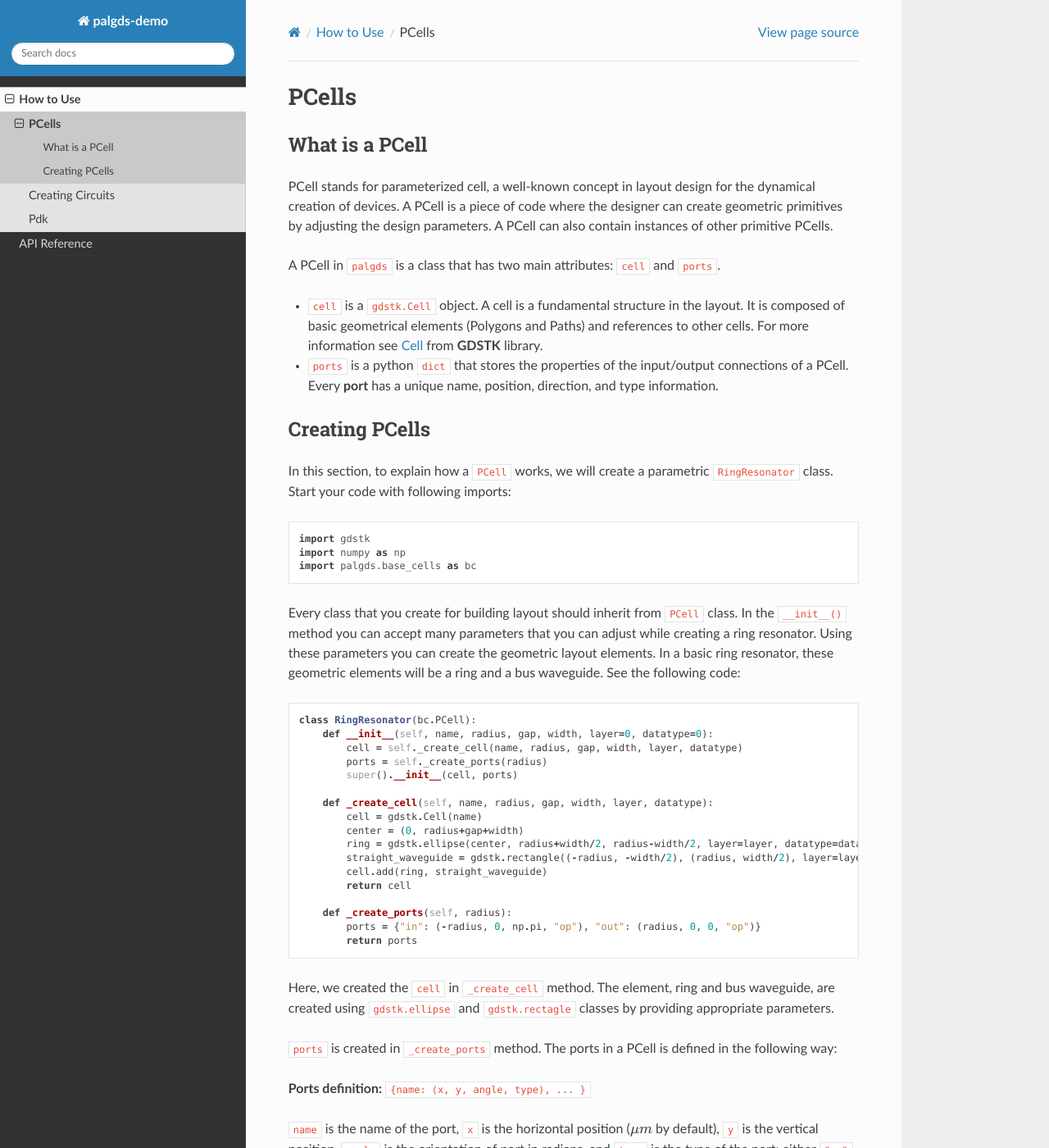
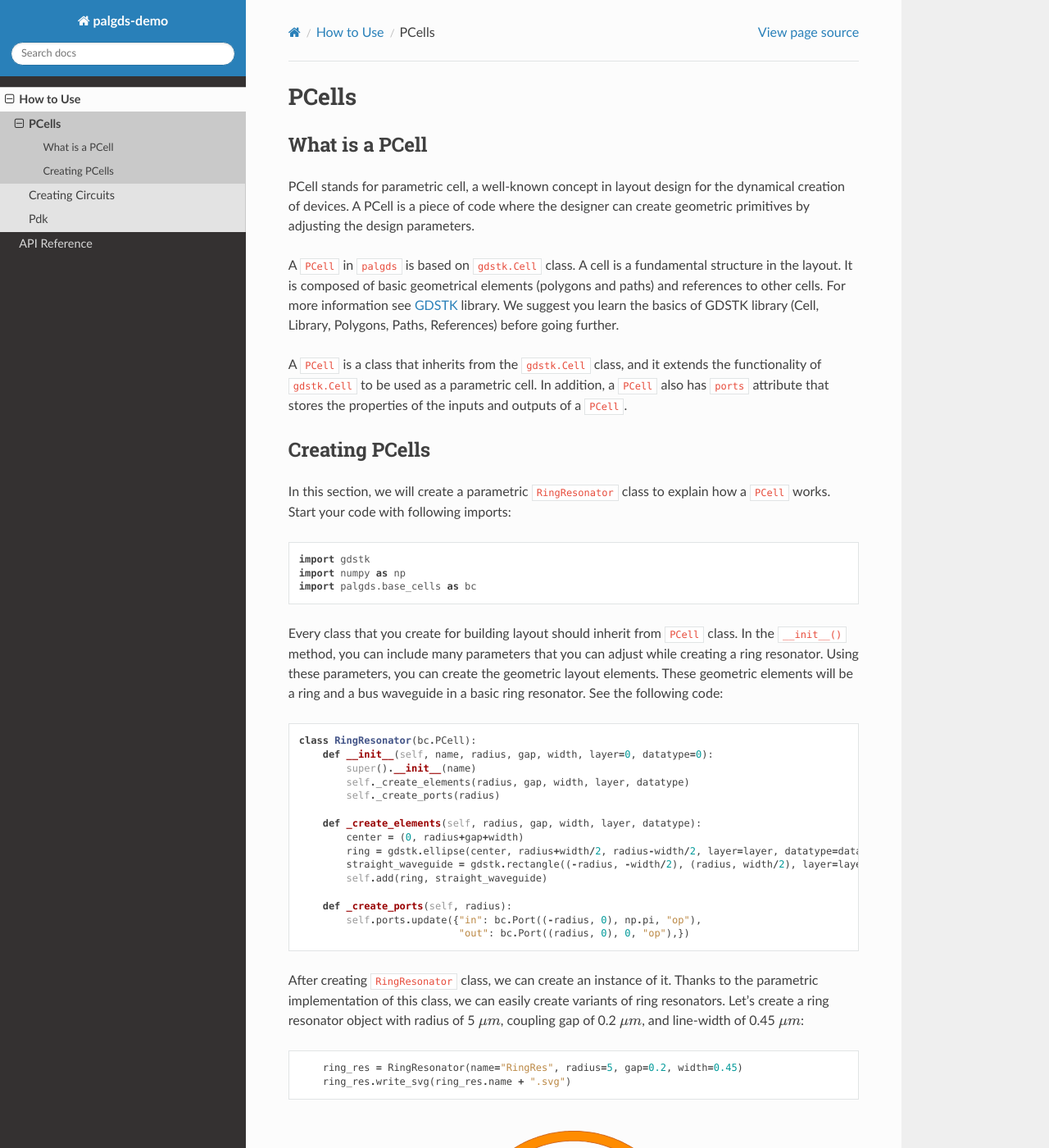
Before and after one commit to kazimgorgulu/documentation-with-sphinx, a Sphinx documentation site: the page built from docs/pcell.rst, in a window 1280 px wide and 1400 px high. Shown: the whole window at 82% size. Built offline with Sphinx 7.4.7 and the Read the Docs theme 2.0.0, drawn with Linux system fonts in a browser that asks for light colours; some of the changed text lies outside the part shown.

Commit message:
update on docs

```diff
--- a/docs/_tutorial/example1.py
+++ b/docs/_tutorial/example1.py
@@ -4,11 +4,12 @@
 
 from palgds.circuit import Circuit
 
-def draw(cell):
-    bb = cell.bounding_box()
+def draw(pcell):
+    """ svg export function from gdstk library."""
+    bb = pcell.bounding_box()
     scaling = 300 / (1.1 * (bb[1][0] - bb[0][0]))
-    name = (cell.name + ".svg")
-    cell.write_svg(
+    name = (pcell.name + ".svg")
+    pcell.write_svg(
         name,
         scaling=scaling,
         background="none",
@@ -16,77 +17,65 @@
         label_style={(3, 2): {"stroke": "red", "fill": "none", "font-size": "32px"}},
         pad="5%",
     )
-    print(f"Saving {name} (scaling {scaling})")
+    # print(f"Saving {name} (scaling {scaling})")
 
 # RingResonator PCell class example:
 class RingResonator(bc.PCell):
     def __init__(self, name, radius, gap, width, layer=0, datatype=0):
-        cell = self._create_cell(name, radius, gap, width, layer, datatype)
-        ports = self._create_ports(radius)
-        super().__init__(cell, ports)
+        super().__init__(name)
+        self._create_elements(radius, gap, width, layer, datatype)
+        self._create_ports(radius)
 
-    def _create_cell(self, name, radius, gap, width, layer, datatype):
-        cell = gdstk.Cell(name)
+    def _create_elements(self, radius, gap, width, layer, datatype):
         center = (0, radius+gap+width)
         ring = gdstk.ellipse(center, radius+width/2, radius-width/2, layer=layer, datatype=datatype, tolerance=2e-4)
         straight_waveguide = gdstk.rectangle((-radius, -width/2), (radius, width/2), layer=layer, datatype=datatype)
-        cell.add(ring, straight_waveguide)
-        return cell
+        self.add(ring, straight_waveguide)
 
     def _create_ports(self, radius):
-        ports = {"in": (-radius, 0, np.pi, "op"), "out": (radius, 0, 0, "op")}
-        return ports
+        self.ports.update({"in": bc.Port((-radius, 0), np.pi, "op"),
+                           "out": bc.Port((radius, 0), 0, "op"),})
 
 if __name__ == "__main__":
     ring_res = RingResonator(name="RingRes", radius=5, gap=0.2, width=0.45)
-    ring_res.cell.write_svg(ring_res.name + ".svg")
-    draw(ring_res.cell)
+    ring_res.write_svg(ring_res.name + ".svg")
     lib = gdstk.Library()
-    lib.add(ring_res.cell, *ring_res.cell.dependencies(True))
-    lib.write_gds("ring_resonator.gds", max_points=4000)
-
-
-ring_res = RingResonator(name="RingRes", radius=10, gap=0.2, width=0.45)
-lib = gdstk.Library()
-lib.add(ring_res.cell, *ring_res.cell.dependencies(True))
-lib.write_gds("ring_resonator.gds",max_points=4000)
+    lib.add(ring_res, *ring_res.dependencies(True))
+    lib.write_gds("RingRes.gds", max_points=4000)
+    draw(ring_res)
+    print(ring_res)
+    print(ring_res.ports)
 
 
 
-# In the following lines we will create connect two ring resonators in a circuit:
+import os
+path = os.path.abspath('../../palgds-demo/samples/')
+# print(path)
+gdscell = bc.GDSCell(name='MMI', filename=path+"/MMI.gds", rename="cccell")
 
-circuit = Circuit(name='rr_cct',
-                  pcells={"dev1": ring_res, "dev2": ring_res, },
-                  translations={"dev1": (0, 0),
-                                "dev2": (100, 50),},
-                  rotations={"dev1": 0, "dev2": 0},
-                  links=[{"from": ("dev1", "out"), "to": ("dev2", "out"), }]
-                  )
-
-lib = gdstk.Library()
-lib.add(circuit.cell, *circuit.cell.dependencies(True))
-lib.write_gds("ring_res_circuit.gds",max_points=4000)
-
-# In above circuit you will realize that the routing waveguide is not correct.
-# Layer number is not matching with the ring resonators. This is because Circuit class uses default Optical Trace
-# from technology file. So we will create a custom Trace and use it in ring resonator circuit:
-
-class MyTrace(bc.Trace):
-    """Trace template"""
-
-    def __init__(self, name, points, bend_radius=5):
-        super().__init__(name, points, width=0.45, bend_radius=bend_radius, offset=0, layer=3, datatype=0)
-        pass
-
-circuit = Circuit(name='rr_cct_corrected',
-                  pcells={"dev1": ring_res, "dev2": ring_res, },
-                  translations={"dev1": (0, 0),
-                                "dev2": (100, 50),},
-                  rotations={"dev1": 0, "dev2": 0},
-                  links=[{"from": ("dev1", "in"), "to": ("dev2", "in"), }],
-                  el_trace= MyTrace
-                  )
-
-lib = gdstk.Library()
-lib.add(circuit.cell, *circuit.cell.dependencies(True))
-lib.write_gds("ring_res_circuit_corrected.gds",max_points=4000)
+# p = bc.Port((1,2.222), 3.33)
+# print(p)
+# ring_res = RingResonator(name="RingRes", radius=10, gap=0.2, width=0.45)
+# lib = gdstk.Library()
+# lib.add(ring_res.cell, *ring_res.cell.dependencies(True))
+# lib.write_gds("ring_resonator.gds",max_points=4000)
+#
+#
+#
+# # In the following lines we will create connect two ring resonators in a circuit:
+#
+# circuit = Circuit(name='rr_cct',
+#                   pcells={"dev1": ring_res, "dev2": ring_res, },
+#                   translations={"dev1": (0, 0),
+#                                 "dev2": (100, 50),},
+#                   rotations={"dev1": 0, "dev2": 0},
+#                   links=[{"from": ("dev1", "out"), "to": ("dev2", "out"), }]
+#                   )
+#
+# lib = gdstk.Library()
+# lib.add(circuit.cell, *circuit.cell.dependencies(True))
+# lib.write_gds("ring_res_circuit.gds",max_points=4000)
+#
+# # In above circuit you will realize that the routing waveguide is not correct.
+# # Layer number is not matching with the ring resonators. This is because Circuit class uses default Optical Trace
+# # from technology file. So we will create a custom Trace and use it in ring resonator circuit:
--- a/docs/pcell.rst
+++ b/docs/pcell.rst
@@ -4,27 +4,26 @@
 What is a PCell
 ***************
 
-PCell stands for parameterized cell, a well-known concept in layout design for the dynamical creation of devices.
+PCell stands for parametric cell, a well-known concept in layout design for the dynamical creation of devices.
 A PCell is a piece of code where the designer can create geometric primitives by adjusting the design parameters.
-A PCell can also contain instances of other primitive PCells.
-
-A PCell in ``palgds`` is a class that has two main attributes: ``cell`` and ``ports``.
-
-*   ``cell`` is a ``gdstk.Cell`` object. A cell is a fundamental structure in the layout. It is composed of basic
-    geometrical elements (Polygons and Paths) and references to other cells. For more information
-    see `Cell`_ from **GDSTK** library.
 
 
-*   ``ports`` is a python ``dict`` that stores the properties of the input/output connections of a PCell.
-    Every **port** has a unique name, position, direction, and type information.
+A ``PCell`` in ``palgds`` is based on ``gdstk.Cell`` class. A cell is a fundamental structure in the layout.
+It is composed of basic geometrical elements (polygons and paths) and references to other cells. For more information
+see `GDSTK`_ library. We suggest you learn the basics of GDSTK library (Cell, Library, Polygons, Paths, References)
+before going further.
 
-.. _Cell: https://heitzmann.github.io/gdstk/library/gdstk.Cell.html
+A ``PCell`` is a class that inherits from the ``gdstk.Cell`` class, and it extends the functionality of
+``gdstk.Cell`` to be used as a parametric cell. In addition, a ``PCell`` also has ``ports`` attribute that stores the
+properties of the inputs and outputs of a ``PCell``.
+
+.. _GDSTK: https://heitzmann.github.io/gdstk/library/gdstk.Cell.html
 
 
 Creating PCells
 ***************
 
-In this section, to explain how a ``PCell`` works, we will create a parametric ``RingResonator`` class.
+In this section, we will create a parametric ``RingResonator`` class to explain how a ``PCell`` works.
 Start your code with following imports:
 
 .. code-block:: python
@@ -33,40 +32,58 @@
     import numpy as np
     import palgds.base_cells as bc
 
-Every class that you create for building layout should inherit from ``PCell`` class. In the ``__init__()`` method
-you can accept many parameters that you can adjust while creating a ring resonator. Using these parameters you can
-create the geometric layout elements. In a basic ring resonator, these geometric elements will be a ring and a bus
-waveguide. See the following code:
+Every class that you create for building layout should inherit from ``PCell`` class. In the ``__init__()`` method,
+you can include many parameters that you can adjust while creating a ring resonator. Using these parameters, you can
+create the geometric layout elements. These geometric elements will be a ring and a bus waveguide in a basic ring
+resonator. See the following code:
 
 .. literalinclude:: _tutorial/example1.py
     :start-at: class RingResonator(bc.PCell)
-    :end-at: return ports
+    :end-at: "out": bc.Port((radius, 0), 0, "op"),})
 
-Here, we created the ``cell`` in ``_create_cell`` method. The element, ring and bus waveguide, are created using
-``gdstk.ellipse`` and ``gdstk.rectagle`` classes by providing appropriate parameters.
-
-``ports`` is created in ``_create_ports`` method. The ports in a PCell is defined in the following way:
-
-**Ports definition:** ``{name: (x, y, angle, type), ... }``
-
-``name`` is the name of the port, ``x`` is the horizontal position (:math:`\mu m` by default), ``y`` is the
-vertical position, ``angle`` is the orientation of port in radians, and ``type`` is the type of the port: either
-``"op"`` for optical ports or ``"el"`` for electrical ports.
-
-Therefore, ``ports`` attribute in a PCell is a dictionary of tuples tagged with port names. Currently, we will not use
-the ports but they will be very important when creating circuits from PCells.
-
-After creating ``RingResonator`` class we can create an instance of it. Thanks to the parametric implementation of this
-class, we can easily create variants of ring resonators. Let's create a ``RingResonator`` object with 5 :math:`\mu m`
-radius ring with a coupling gap of 0.2 :math:`\mu m` and a line-width of 0.45 :math:`\mu m`:
+After creating ``RingResonator`` class, we can create an instance of it. Thanks to the parametric implementation of this
+class, we can easily create variants of ring resonators. Let's create a ring resonator object with
+radius of 5 :math:`\mu m`, coupling gap of 0.2 :math:`\mu m`, and line-width of 0.45 :math:`\mu m`:
 
 .. literalinclude:: _tutorial/example1.py
-    :start-at: ring_res = RingResonator(name="RingRes", radius=10, gap=0.2, width=0.45)
-    :end-at: ring_res.cell.write_svg(ring_res.name + ".svg")
-
+    :start-at: ring_res = RingResonator(name="RingRes", radius=5, gap=0.2, width=0.45)
+    :end-at: ring_res.write_svg(ring_res.name + ".svg")
 
 .. image:: _tutorial/ringres.svg
     :align: center
+
+You can export the GDSII layout using a library:
+
+.. literalinclude:: _tutorial/example1.py
+    :start-at: lib = gdstk.Library()
+    :end-at: lib.write_gds("RingRes.gds", max_points=4000)
+
+
+Here, we created the elements of the ``RingResonator`` in ``_create_elements`` method.
+The elements, ring and bus waveguide, are created using ``gdstk.ellipse`` and ``gdstk.rectangle`` functions
+by providing appropriate parameters.
+
+``ports`` is created in ``_create_ports`` method. ``ports`` is a python ``dict`` that stores the port objects.
+Every port is an instance of ``Port`` class containing the properties of the port.
+The ports in a pcell is defined in the following way:
+
+**Ports definition:** ``{name1: Port(position, angle, port_type), name2: ... }``
+
+``name`` is the name of the port, ``position`` is a tuple of two numbers `(x, y)`, ``angle`` is the orientation of the
+port in radians, and ``port_type`` is the type of the port: either ``"op"`` for optical ports or ``"el"``
+for electrical ports.
+
+Currently, we will not use the ports but they will be very important when creating circuits from PCells. Finally,
+Let's display the string representations of ``ring_res`` object and its ports:
+
+.. code-block:: python
+
+    >>> print(ring_res)
+    PCell <RingResonator> name:'RingRes' with 2 ports, 2 polygons, 0 paths, 0 references, and 0 labels
+
+    >>> print(ring_res.ports)
+    {'in': Port(position=(-5.000, 0.000), angle=3.142, port_type=op),
+     'out': Port(position=(5.000, 0.000), angle=0.000, port_type=op)}
 
 
 
```
Also changed, not shown: docs/_tutorial/polygons.svg (deleted), docs/_tutorial/ringres.svg.
